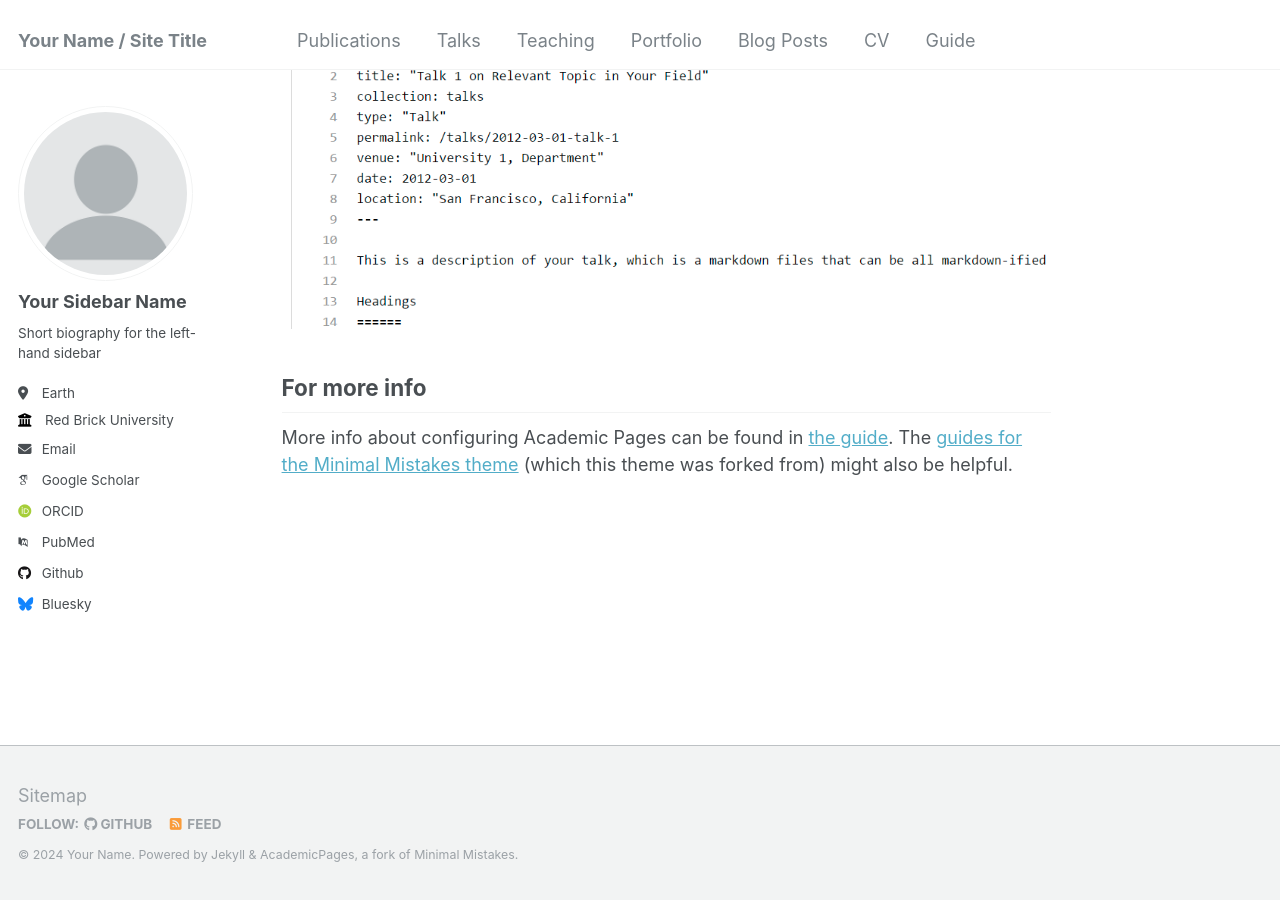
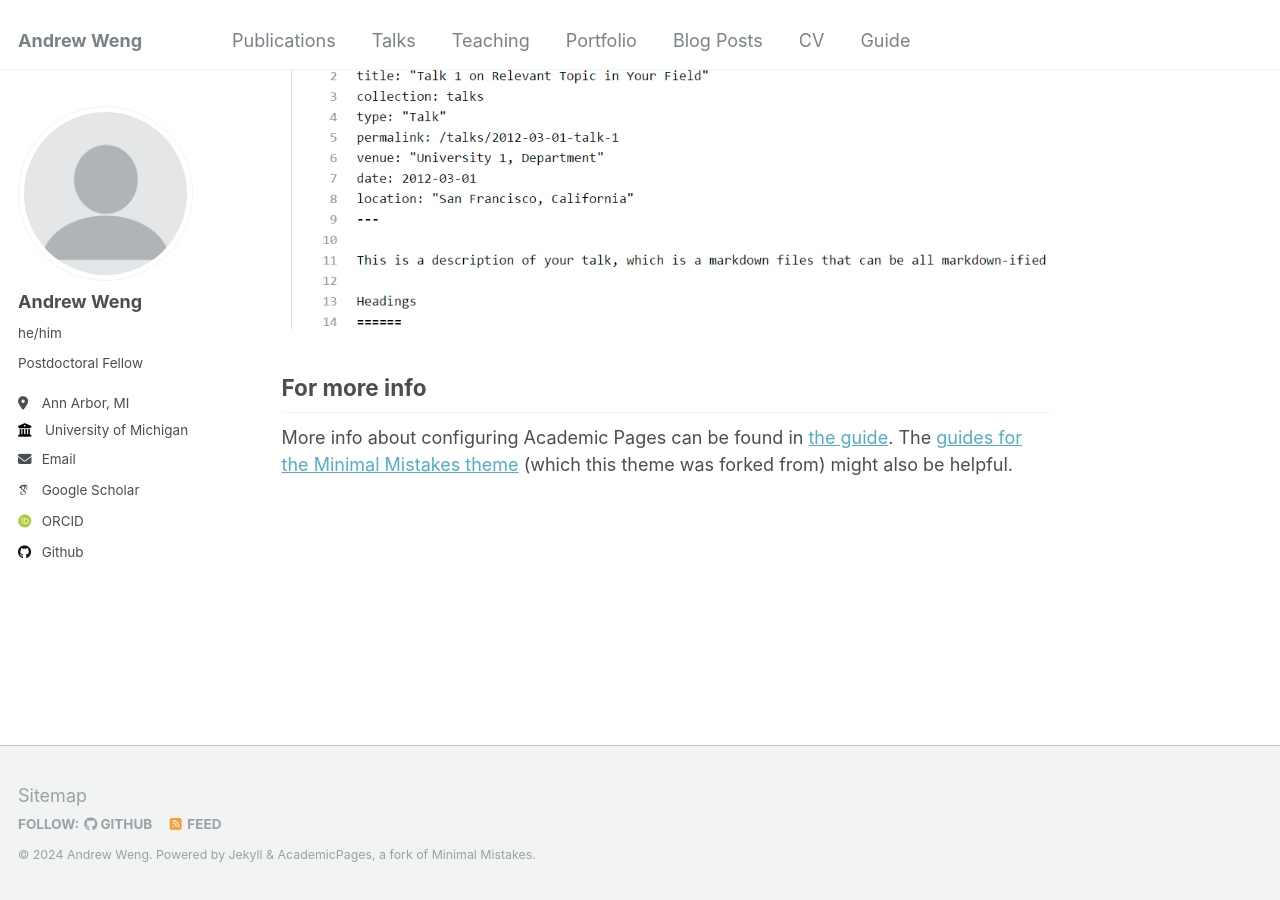
Before and after one commit to wengandrew/wengandrew.github.io, a Jekyll site: the page built from _pages/about.md, in a window 1280 px wide and 900 px high, scrolled down 2660 px. Built offline with Jekyll 4.4.1, drawn with Linux system fonts in a browser that asks for light colours; some web fonts are replaced.

Commit message:
Update _config.yml

```diff
--- a/_config.yml
+++ b/_config.yml
@@ -8,9 +8,9 @@
 
 # Basic Site Settings
 locale                   : "en-US"
-title                    : "Your Name / Site Title"
+title                    : "Andrew Weng"
 title_separator          : "-"
-name                     : &name "Your Name"
+name                     : &name "Andrew Weng"
 description              : &description "personal description"
 url                      : https://wengandrew.github.io # the base hostname & protocol for your site e.g. "https://mmistakes.github.io"
 baseurl                  : "" # the subpath of your site, e.g. "/blog"
@@ -22,33 +22,33 @@ repository               : "wengandrew/wengandrew.github.io"
 author:
   # Biographic information
   avatar           : "profile.png"
-  name             : "Your Sidebar Name"
-  pronouns         : # example: "she/her"
-  bio              : "Short biography for the left-hand sidebar"
-  location         : "Earth"
-  employer         : "Red Brick University"
+  name             : "Andrew Weng"
+  pronouns         : "he/him"
+  bio              : "Postdoctoral Fellow"
+  location         : "Ann Arbor, MI"
+  employer         : "University of Michigan"
   uri              : # URL
-  email            : "none@example.org"
+  email            : "asweng@umich.edu"
 
   # Academic websites
   arxiv            : # URL - Update with the correct link to your profile
-  googlescholar    : "https://scholar.google.com/citations?user=PS_CX0AAAAAJ"
+  googlescholar    : "https://scholar.google.com/citations?user=HETc9cYAAAAJ&hl=en"
   impactstory      : # URL
-  orcid            : "http://orcid.org/yourorcidurl"
+  orcid            : "https://orcid.org/my-orcid?orcid=0000-0002-3680-0195"
   semantic         : # URL
-  pubmed           : "https://www.ncbi.nlm.nih.gov/pubmed/?term=john+snow"
+  pubmed           : # URL
   researchgate     : # URL
 
   # Repositories and software development
   bitbucket        : # Username - Update with your username on the site
   codepen          : # Username
   dribbble         : # Username
-  github           : "academicpages"
+  github           : "wengandrew"
   kaggle           : # Username
   stackoverflow    : # User number or user number and name (i.e., use "1" or "1/jeff-atwood")
 
   # Social media
-  bluesky          : "bsky.app" # Replace this with you Bluesky username
+  bluesky          : # Replace this with you Bluesky username
   facebook         : # Username
   flickr           : # Username
   foursquare       : # Username
```
